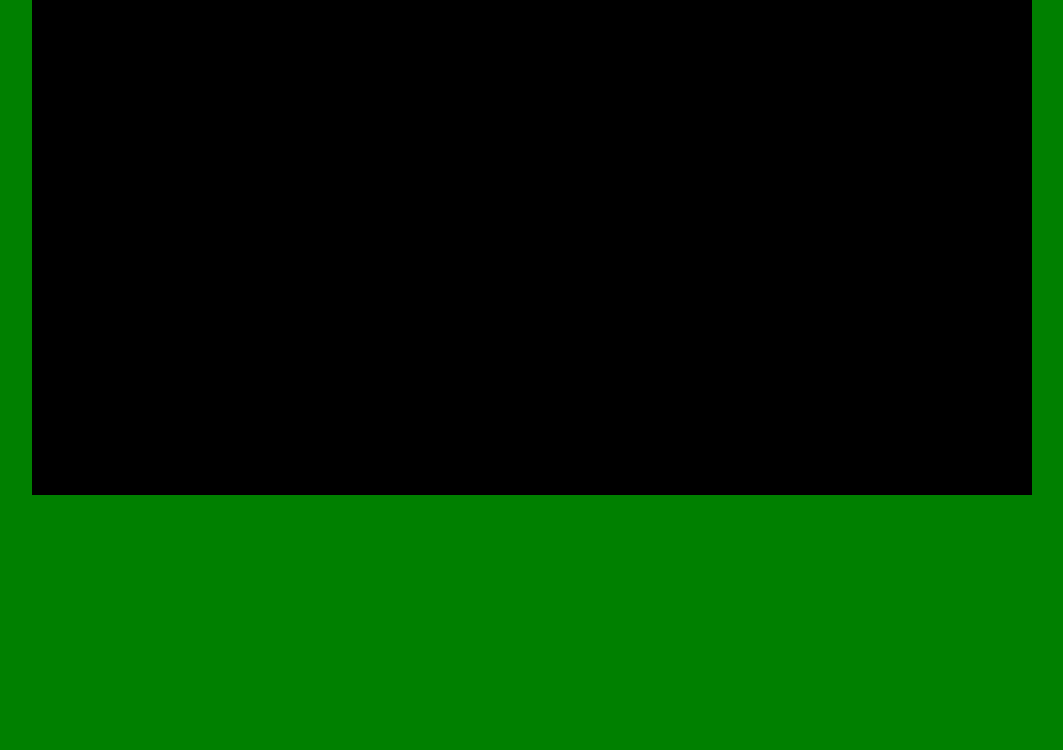
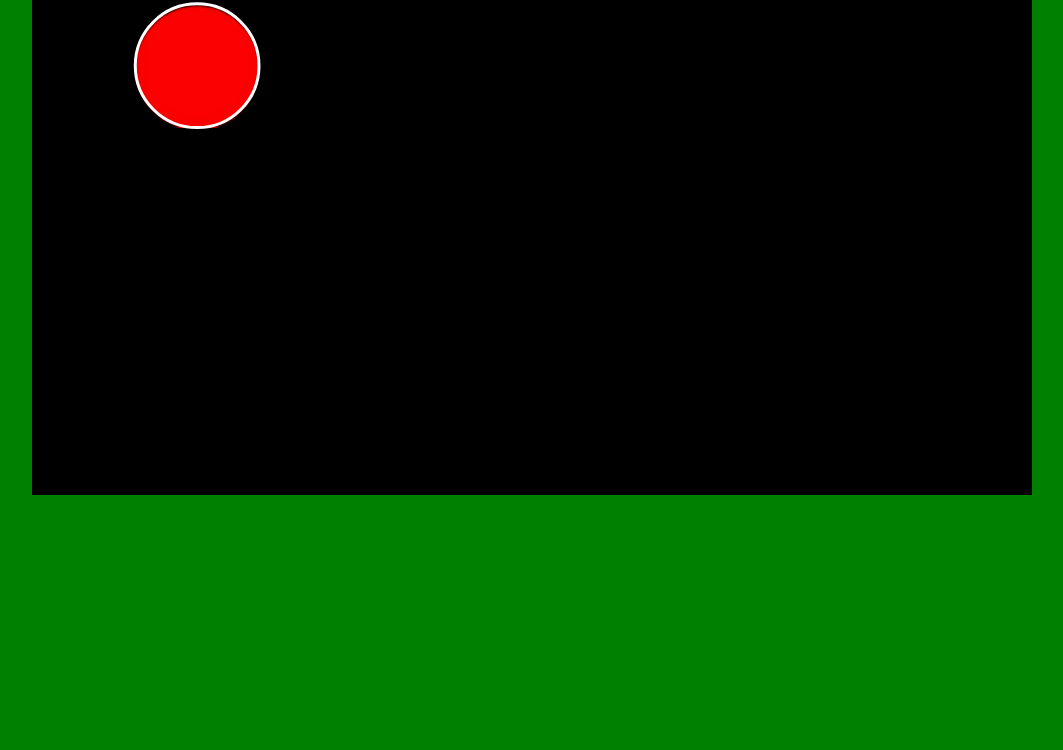
Before and after one commit to hoosierhobbyist/crank, a plain HTML site: page test.html in a window 1280 px wide. Shown: the part 50-800 px from the top of the page, without its empty margins (108-1171 px from the left). Drawn offline with Linux system fonts and the light colour scheme.

Commit message:
initial implementation of basic Sprite object

```diff
--- /dev/null
+++ b/src/sprites/sprite.js
@@ -0,0 +1,445 @@
+//sprite.js
+
+class Sprite extends Emitter {
+
+  constructor(config = {}){
+    super(config.maxListeners);
+
+    let pts = null;
+    let edge = null;
+    let img = new Image();
+
+    for(let key in Sprite.defaults){
+      if(config[key] == null){
+        config[key] = Sprite.defaults[key];
+      }//end if
+    }//end for
+
+    Object.defineProperties(this, {
+      x: {
+        enumerable: true,
+        get: function(){
+          return config.x;
+        },//end get
+        set: function(value){
+          if(value = parseFloat(value)){
+            config.x = value;
+          }//end if
+        }//end set
+      },//end x
+      dx: {
+        enumerable: true,
+        get: function(){
+          return config.dx;
+        },//end get
+        set: function(value){
+          if(value = parseFloat(value)){
+            config.dx = value;
+          }//end if
+        }//end set
+      },//end dx
+      y: {
+        enumerable: true,
+        get: function(){
+          return config.y;
+        },//end get
+        set: function(value){
+          if(value = parseFloat(value)){
+            config.y = value;
+          }//end if
+        }//end set
+      },//end y
+      dy: {
+        enumerable: true,
+        get: function(){
+          return config.dy;
+        },//end get
+        set: function(value){
+          if(value = parseFloat(value)){
+            config.dy = value;
+          }//end if
+        }//end set
+      },//end dy
+      z: {
+        enumerable: true,
+        get: function(){
+          return config.z;
+        },//end get
+        set: function(value){
+          if(value = parseFloat(value)){
+            if(config.z !== value){
+              Sprite.zLevels.get(config.z).delete(this);
+
+              if(!Sprite.zLevels.has(value)){
+                Sprite.zLevels.set(value, new Set());
+              }//end if
+
+              Sprite.zLevels.get(value).add(this);
+              config.z = value;
+            }//end if
+          }//end if
+        }//end set
+      },//end z
+      angle: {
+        enumerable: true,
+        get: function(){
+          return config.angle;
+        },//end get
+        set: function(value){
+          if(value = parseFloat(value)){
+            if(edge instanceof Polygon){
+              for(let pt of pts){
+                pt.angle += value - config.angle;
+              }//end for
+            }//end if
+
+            config.angle = value;
+          }//end if
+        }//end set
+      },//end angle
+      left: {
+        enumerable: true,
+        get: function(){
+          if(edge instanceof Circle){
+            return edge.a - edge.r;
+          } else if(edge instanceof Polygon){
+            return edge.domain[0];
+          }//end if/else if
+        },//end get
+        set: function(value){
+          this.x += value - this.left
+        }//end set
+      },//end left
+      right: {
+        enumerable: true,
+        get: function(){
+          if(edge instanceof Circle){
+            return edge.a + edge.r;
+          } else if(edge instanceof Polygon){
+            return edge.domain[1];
+          }//end if/else if
+        },//end get
+        set: function(value){
+          this.x += value - this.right;
+        }//end set
+      },//end right
+      top: {
+        enumerable: true,
+        get: function(){
+          if(edge instanceof Circle){
+            return edge.b + edge.r;
+          } else if(edge instanceof Polygon){
+            return edge.range[1];
+          }//end if/else if
+        },//end get
+        set: function(value){
+          this.y += value - this.top;
+        }//end set
+      },//end top
+      bottom: {
+        enumerable: true,
+        get: function(){
+          if(edge instanceof Circle){
+            return edge.b - edge.r;
+          } else if(edge instanceof Polygon){
+            return edge.range[0];
+          }//end if/else if
+        },//end get
+        set: function(value){
+          this.y += value - this.bottom;
+        }//end set
+      },//end bottom
+      scale: {
+        enumerable: true,
+        get: function(){
+          return config.scale;
+        },//end get
+        set: function(value){
+          if(value = parseFloat(value)){
+            if(value > 0){
+              if(edge instanceof Circle){
+                edge.r *= value / config.scale;
+              } else if(edge instanceof Polygon){
+                for(let pt of pts){
+                  pt.radius *= value / config.scale;
+                }//end for
+              }//end if/else if
+            }//end if
+
+            config.scale = value;
+          }//end if
+        }//end set
+      },//end scale
+      edge: {
+        enumerable: true,
+        get: function(){
+          return edge;
+        }//end get
+      },//end edge
+      img: {
+        enumerable: true,
+        get: function(){
+          return img;
+        }//end get
+      },//end img
+      visible: {
+        enumerable: true,
+        get: function(){
+          return config.visible;
+        },//end get
+        set: function(value){
+          config.visible = !!value;
+        }//end set
+      }//end visible
+    });//end defineProperties
+
+    img.src = config.imgSrc;
+    img.width = config.imgWidth;
+    img.height = config.imgHeight;
+
+    if(config.r != null){
+      edge = new Circle(config.r, this);
+    } else if(config.pts != null){
+      pts = config.pts.map((pt) => new Point(pt.x, pt.y, this));
+      edge = new Polygon(...pts);
+    } else {
+      let a = Math.atan2(config.imgHeight / 2, config.imgWidth / 2);
+      let m = Math.sqrt(sq(config.imgHeight / 2, config.imgWidth / 2));
+
+      pts = [
+        new Point(m * Math.cos(config.angle + a), m * Math.sin(config.angle + a), this),
+        new Point(m * Math.cos(config.angle - a), m * Math.sin(config.angle - a), this),
+        new Point(m * Math.cos(config.angle + Math.PI + a), m * Math.sin(config.angle + Math.PI + a), this),
+        new Point(m * Math.cos(config.angle + Math.PI - a), m * Math.sin(config.angle + Math.IP - a), this)
+      ];//end pts
+      edge = new Polygon(...pts);
+    }//end if/else if/else
+
+    if(config.group != null){
+      if(!Sprite.groups.has(config.group)){
+        Sprite.groups.set(config.group, new Set());
+      }//end if
+      Sprite.groups.get(config.group).set(this);
+    }//end if
+    if(config.groups != null){
+      for(let group in config.groups){
+        if(!Sprite.groups.has(group)){
+          Sprite.groups.set(group, new Set());
+        }//end if
+        Sprtie.groups.get(group).set(this);
+      }//end for
+    }//end if
+
+    if(!Sprite.zLevels.has(config.z)){
+      Sprite.zLevels.set(config.z, new Set());
+    }//end if
+    Sprite.zLevels.get(config.z).add(this);
+
+    Object.seal(config);
+    Sprite.all.add(this);
+  }//end constructor
+
+  distanceTo(other){
+    if(other instanceof Sprite){
+      return dist(this.edge.center, other.edge.center);
+    } else if(other instanceof Point){
+      return dist(this.edge.center, other);
+    }//end if/else if
+
+    return NaN;
+  }//end distanceTo
+
+  angleTo(other){
+    if(other instanceof Sprite){
+      let tCenter = this.edge.center;
+      let oCenter = other.edge.center;
+      return Math.atan2(oCenter.y - tCenter.y, oCenter.x - tCenter.x)
+    } else if(other instanceof Point){
+      let tCenter = this.edge.center;
+      return Math.atan2(other.y - tCenter.y, other.x - tCenter.x);
+    }//end if/else if
+
+    return NaN;
+  }//end angleTo
+
+  collidesWith(other){
+    if(this.visible){
+      if(other instanceof Sprite){
+        if(other.visible){
+          return this.edge.collidesWith(other.edge);
+        }//end if
+      } else if(other instanceof Point){
+        return this.edge.has(other);
+      } else {
+        return this.edge.collidesWith(other);
+      }//end if/else if/else
+    }//end if
+
+    return false;
+  }//end collidesWith
+
+  draw(){
+    if(this.visible){
+      let ctx = Crank.ctx;
+
+      this.emit('draw-under', ctx);
+
+      ctx.save();
+      ctx.translate(this.x, -this.y);
+      ctx.rotate(-this.angle);
+      ctx.scale(this.scale, this.scale);
+      ctx.drawImage(
+        this.img,
+        -this.img.width / 2,
+        -this.img.height / 2,
+        this.img.width,
+        this.img.height
+      );//end drawImage
+      ctx.restore();
+
+      this.emit('draw-over', ctx);
+    }//end if
+  }//end draw
+
+  update(){
+    this.emit('update');
+    this.x += this.dx / Crank.frameRate;
+    this.y += this.dy / Crank.frameRate;
+
+    if(this.right < Crank.left){
+      this.emit('off-screen', 'left');
+    } else if(this.left <= Crank.left){
+      this.emit('hit-boundary', 'left');
+    }//end if/else if
+
+    if(this.left > Crank.right){
+      this.emit('off-screen', 'right');
+    } else if(this.right >= Crank.right){
+      this.emit('hit-boundary', 'right');
+    }//end if/else if
+
+    if(this.bottom > Crank.top){
+      this.emit('off-screen', 'top');
+    } else if(this.top >= Crank.top){
+      this.emit('hit-boundary', 'top');
+    }//end if/else if
+
+    if(this.top < Crank.bottom){
+      this.emit('off-screen', 'bottom');
+    } else if(this.bottom <= Crank.bottom){
+      this.emit('hit-boundary', 'bottom');
+    }//end if/else if
+  }//end update
+
+}//end class Sprite
+
+Object.defineProperties(Sprite, {
+  defaults: {
+    enumerable: true,
+    value: {
+      x: 0,
+      dx: 0,
+      y: 0,
+      dy: 0,
+      z: 0,
+      angle: 0,
+      scale: 1,
+      imgSrc: '',
+      imgWidth: 64,
+      imgHeight: 64,
+      visible: true,
+      maxListeners: 10
+    }//end value
+  },//end defaults
+  all: {
+    enumerable: true,
+    value: new Set()
+  },//end all
+  groups: {
+    enumerable: true,
+    value: new Map()
+  },//end groups
+  zLevels: {
+    enumerable: true,
+    value: new Map()
+  },//end zLevels
+  delete: {
+    enumerable: true,
+    value: function(sprite){
+      Sprite.all.delete(sprite);
+      Sprite.zLevels.get(sprite.z).delete(sprite);
+      Sprite.groups.forEach(group => {
+        if(group.has(sprite)){
+          group.delete(sprite);
+        }//end if
+      });//end forEach
+    }//end value
+  },//end delete
+  clear: {
+    enumerable: true,
+    value: function(){
+      Sprite.all.clear();
+      Sprite.groups.clear();
+      Sprite.zLevels.clear();
+    }//end value
+  },//end clear
+  DIE: {
+    enumerable: true,
+    value: function(){
+      this.visible = false;
+    }//end value
+  },//end DIE
+  WRAP: {
+    enumerable: true,
+    value: function(side){
+      if(side === 'left'){
+        this.left = Crank.right;
+      } else if(side === 'right'){
+        this.right = Crank.left;
+      } else if(side === 'top'){
+        this.top = Crank.bottom;
+      } else if(side === 'bottom'){
+        this.bottom = Crank.top;
+      } //end if/else if
+    }//end value
+  },//end WRAP
+  STOP: {
+    enumerable: true,
+    value: function(side){
+      if(side === 'left'){
+        this.left = Crank.left + 1;
+      } else if(side === 'right'){
+        this.right = Crank.right - 1;
+      } else if(side === 'top'){
+        this.top = Crank.top - 1;
+      } else if(side === 'bottom'){
+        this.bottom = Crank.bottom + 1;
+      }//end if/else if
+    }//end value
+  },//end STOP
+  BOUNCE: {
+    enumerable: true,
+    value: function(side){
+      if(side === 'left'){
+        this.left = Crank.left + 1;
+        this.dx *= -1;
+      } else if(side === 'right'){
+        this.right = Crank.right - 1;
+        this.dx *= -1;
+      } else if(side === 'top'){
+        this.top = Crank.top - 1;
+        this.dy *= -1;
+      } else if(side === 'bottom'){
+        this.bottom = Crank.bottom + 1;
+        this.dy *= -1;
+      }//end if/else if
+    }//end value
+  }//end BOUNCE
+});//end defineProperties
+
+Crank.on('update', function(){
+  for(let key of Array.from(Sprite.zLevels.keys()).sort()){
+    Sprite.zLevels.get(key).forEach(sprite => sprite.draw());
+  }//end for
+  Sprite.all.forEach(sprite => sprite.update());
+});//end on('update')
--- a/test.html
+++ b/test.html
@@ -9,6 +9,35 @@
     <script src="./src/geometry/circle.js"></script>
     <script src="./src/geometry/polygon.js"></script>
     <script src="./src/engine.js"></script>
+    <script src="./src/sprites/sprite.js"></script>
+    <script type="text/javascript">
+      let ball = null;
+
+      Crank.once('init', function(){
+        ball = new Sprite({r: 32, dx: -150, dy: -150, imgSrc: './images/redBall.png'});
+        ball.grow = true;
+
+        ball.on('update', function(){
+          if(this.grow){
+            this.scale += (1 / Crank.frameRate);
+            if(this.scale > 2){
+              this.grow = false;
+            }//end if
+          } else {
+            this.scale -= (1 / Crank.frameRate);
+            if(this.scale < .5){
+              this.grow = true;
+            }//end if
+          }//end if/else
+        });//end on('update')
+        ball.on('hit-boundary', Sprite.BOUNCE);
+        ball.on('draw-over', function(ctx){
+          this.edge.draw(ctx);
+        });//end on('draw-over')
+
+        this.start();
+      });//end once('init')
+    </script>
   </head>
   <body>
     <div class='flex-container'>
```
Also changed, not shown: images/redBall.png (added), 1 other file.
